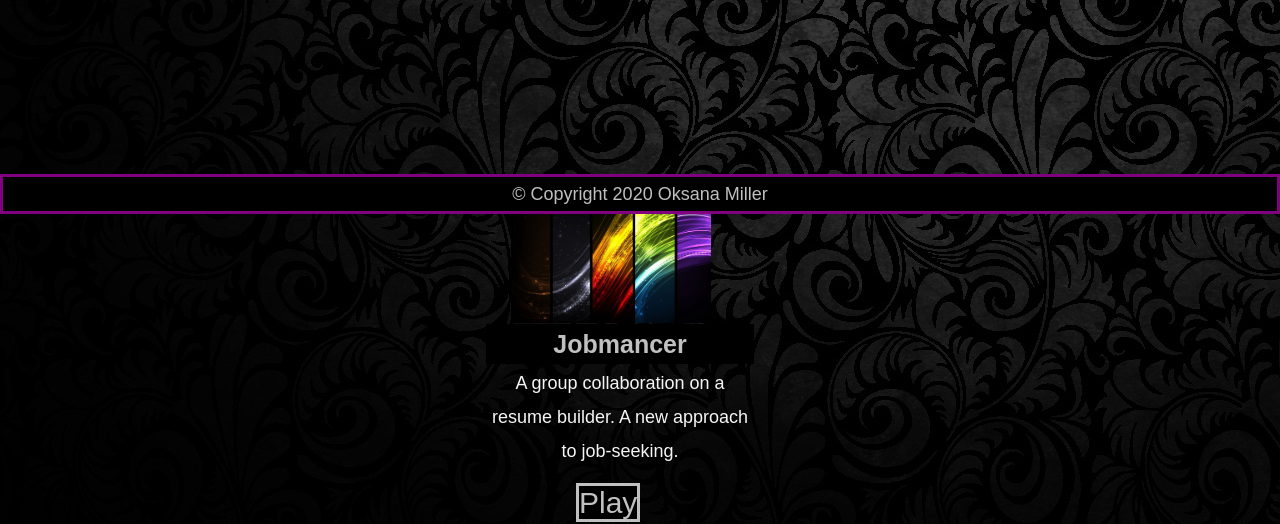
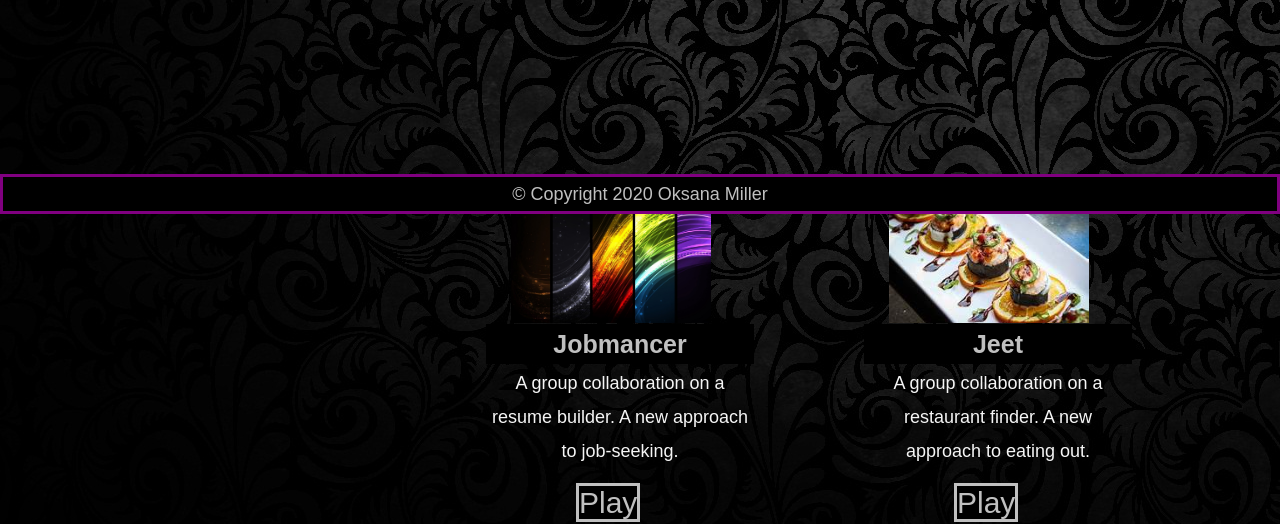
Before and after one commit to ogriff17/Portfolio, a plain HTML site: page portfolio.html in a window 1280 px wide. Shown: the part 586-1110 px from the top of the page. Drawn offline with nearby package versions, Linux system fonts and the light colour scheme.

Commit message:
Added project 1 and 2

```diff
--- a/portfolio.html
+++ b/portfolio.html
@@ -80,6 +80,17 @@
           <a href="https://github.com/ThePalad1n/jobmancer" id = "link">Play</a>
       </div>
       </div>
+      <!--This is the 1st Project here-->
+      <div class="card" style="width: 18rem;">
+        <img src="./images/sushi.jpg" class="card-img" alt="Gif Generator" width="200" height="120">
+        <div class="card-body">
+          <h5 class="card-title">Jeet</h5>
+          <p class="card-text">A group collaboration on a restaurant finder. A new approach to eating out.</p>
+        </div>
+        <div class="card-body">
+          <a href="https://github.com/MikeGruschow/The-Greatest-Group" id = "link">Play</a>
+      </div>
+      </div>
 
  <footer>
     <div>
```
Also changed, not shown: images/sushi.jpg (added).
